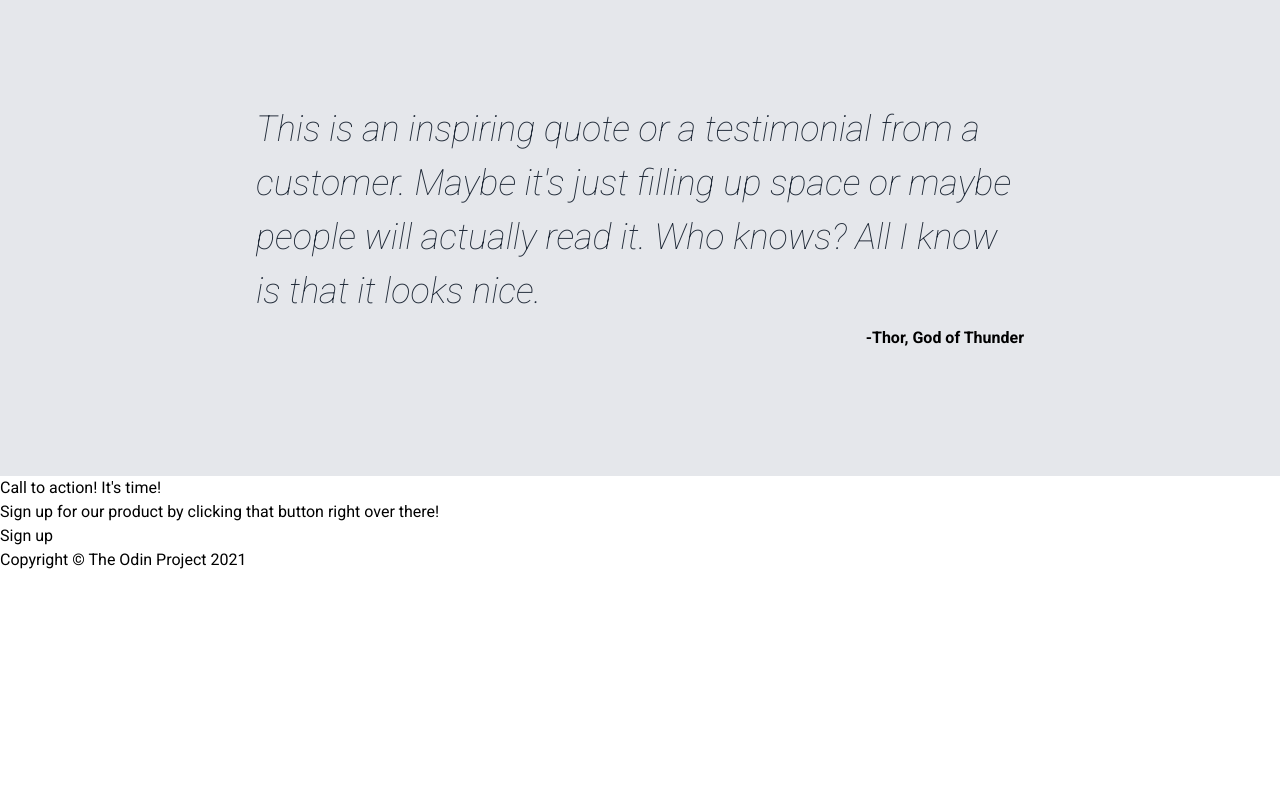
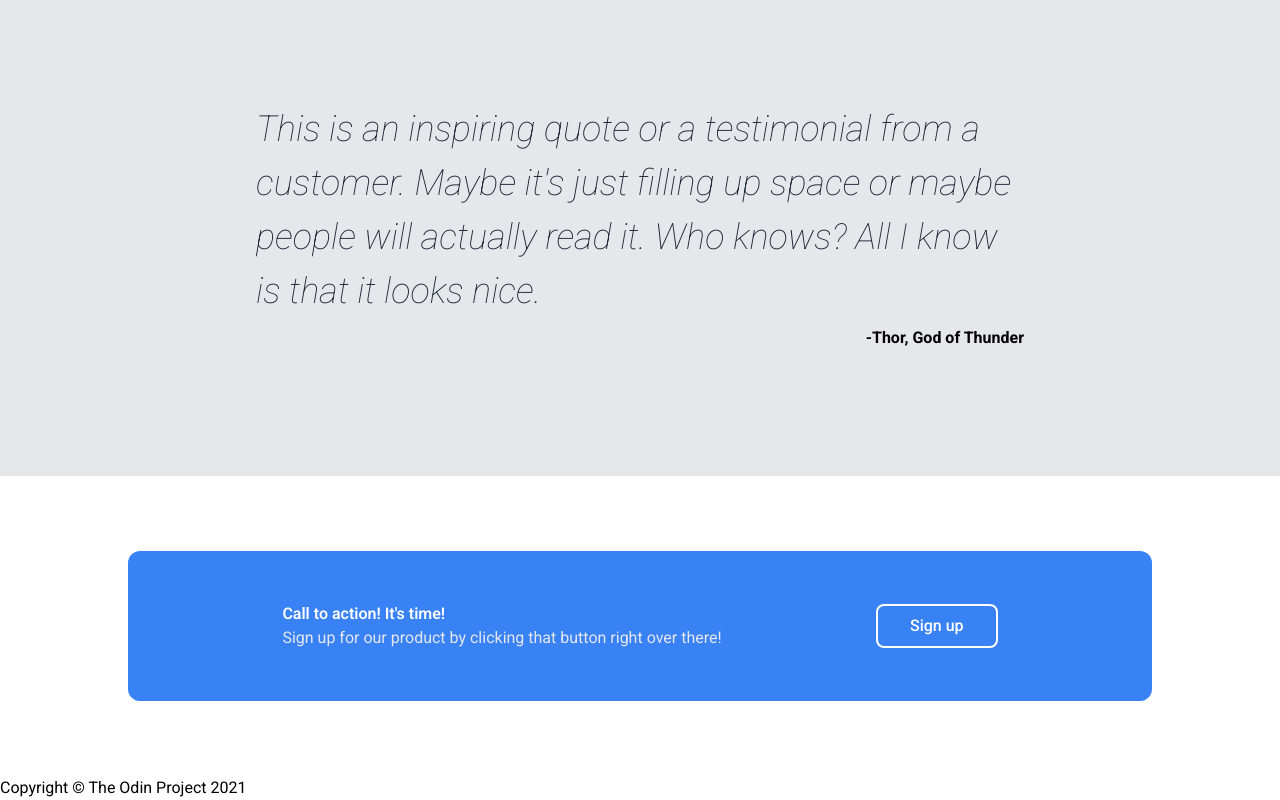
Before and after one commit to Ryztr/webpage, a plain HTML site: page index.html in a window 1280 px wide. Shown: the part 1356-2156 px from the top of the page. Before the commit the page ends 1928 px from the top, so only its background shows below. Drawn offline with Linux system fonts and the light colour scheme.

Commit message:
Add container HTML CTA, add CTA section CSS

```diff
--- a/index.html
+++ b/index.html
@@ -79,8 +79,10 @@
 
     <section class="CTA">
         <div class="CTA__card">
-            <p class="CTA__title">Call to action! It's time!</p>
-            <p class="CTA__description">Sign up for our product by clicking that button right over there!</p>
+            <div class="CTA__card-left">
+                <p class="CTA__title">Call to action! It's time!</p>
+                <p class="CTA__description">Sign up for our product by clicking that button right over there!</p>
+            </div>
             <button class="CTA__btn">Sign up</button>
         </div>
     </section>
--- a/style.css
+++ b/style.css
@@ -100,6 +100,7 @@ li a{
     background-color: #3882F6;
     padding: 0.5rem 2rem;
     border-radius: 0.5rem;
+    font-weight: 500;
 }
 
 .hero__container{
@@ -115,7 +116,7 @@ li a{
     display: flex;
     flex-direction: column;
     align-items: flex-start;
-    gap: 0.5rem;
+    gap: 1rem;
     flex:1;
 }
 
@@ -207,3 +208,46 @@ li a{
     text-align: end;
     font-weight: bolder;
 }
+
+/* CTA */
+
+.CTA{
+    min-height: 300px;
+    display: flex;
+}
+
+.CTA__card{
+    margin: auto auto;
+    background-color: #3882F6;
+    border-radius: 12px;
+    width: 80%;
+    height: 150px;
+    color: #fff;
+    /* flex settings */
+    display: flex;
+    flex-wrap: wrap;
+    justify-content: space-evenly;
+    align-items: center;
+}
+
+@media (max-width: 700px){
+    .CTA__card-left{
+        text-align: center;
+    }
+}
+
+.CTA__title{
+    font-weight: 600;
+}
+
+.CTA__description{
+    color: #E5E7EB;
+}
+
+.CTA__btn{
+    color: #FFFF;
+    border: 2px solid #fff;
+    padding: 0.5rem 2rem;
+    border-radius: 0.5rem;
+    font-weight: 500;
+}
```
